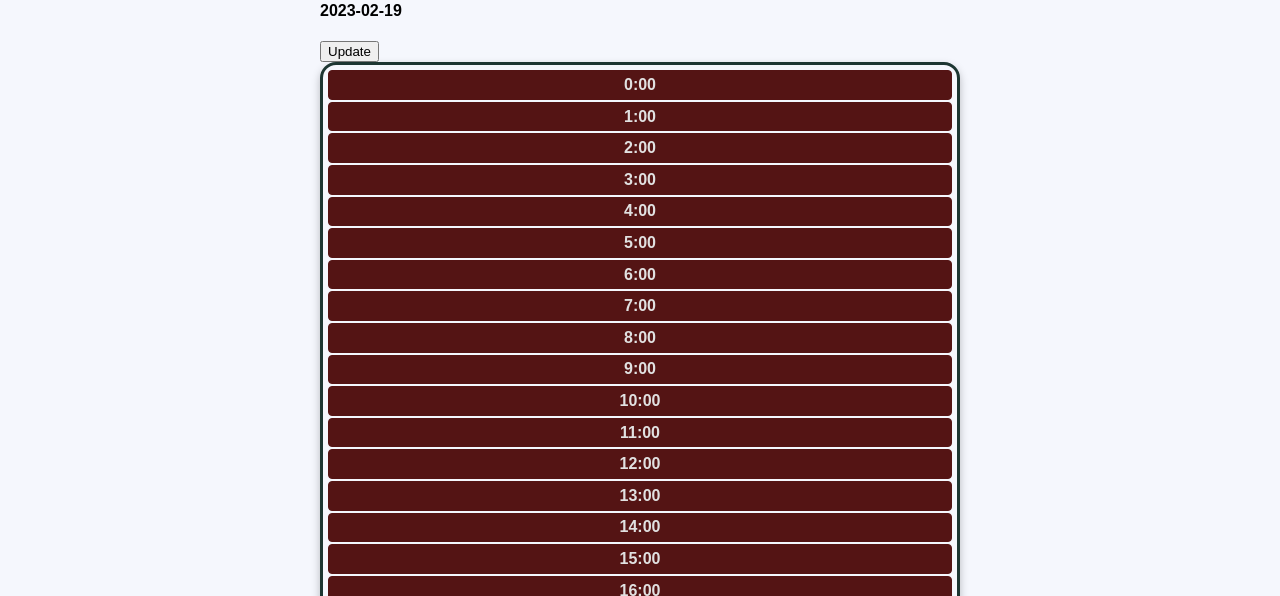
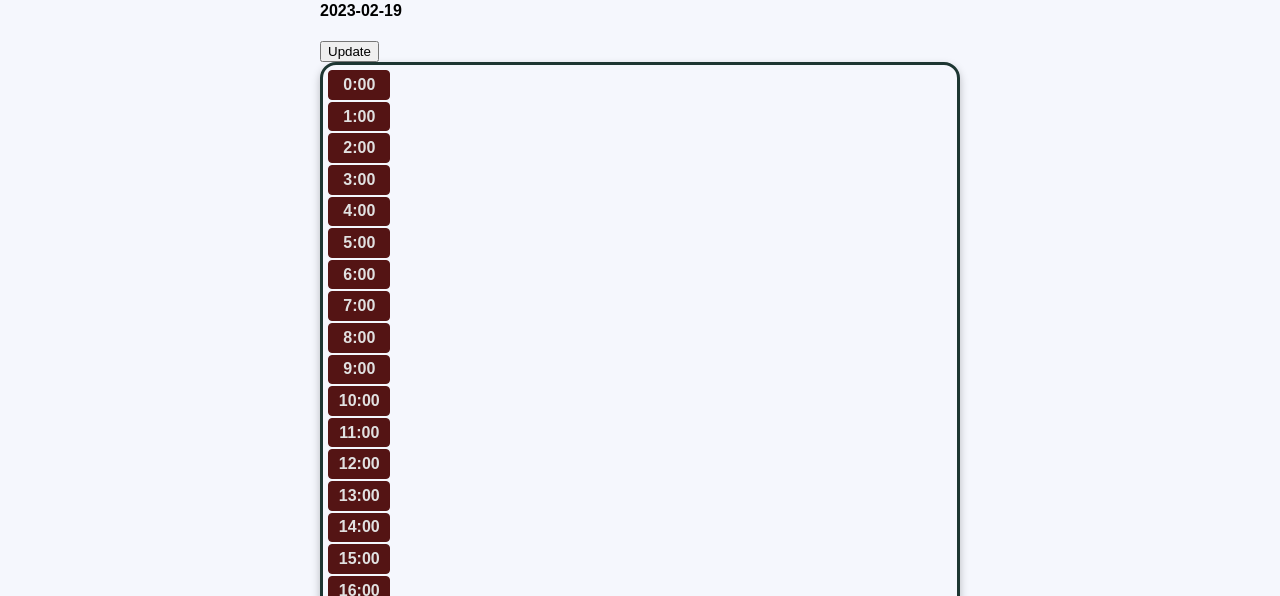
Before and after one commit to jeehee1/todos-react-app, a React (Create React App) app: page /schedule in a window 1280 px wide. Shown: the part 204-800 px from the top of the page. Built offline with nearby package versions, Linux system fonts and the light colour scheme; no server answers.

Commit message:
update table stying for displaying time when there is no schedule data

```diff
--- a/src/components/schedule/DailySchedule.js
+++ b/src/components/schedule/DailySchedule.js
@@ -30,6 +30,7 @@ const DailySchedule = (props) => {
     } else {
       scheduleList.push(<tr>
         <th>{`${i}:00`}</th>
+        <td></td>
       </tr>);
     }
   }
--- a/src/components/schedule/DailySchedule.module.css
+++ b/src/components/schedule/DailySchedule.module.css
@@ -3,15 +3,14 @@
   text-align: center;
   border-radius: 1rem;
   box-shadow: 0 4px 8px rgba(0, 0, 0, 0.25);
-  padding: 0.2rem 0.2rem;
-  width: 100%
+  padding: 0.2rem;
+  empty-cells: hide;
+  width: 100%;
 }
 
-.table tr {
-  padding: 0 1rem;
-}
 
 .table th {
+  display: inline-box;
   background-color: #541414;
   color: #e1e1e1;
   border: 1px solid #541414;
@@ -19,9 +18,11 @@
   font: inherit;
   font-weight: bold;
   padding: 0.3rem;
+  width: 10%;
 }
 
 .table td {
+  display: inline-box;
   border: 1px solid #3f8b8b;
   background-color: #3f8b8b;
   border-radius: 4px;
```
